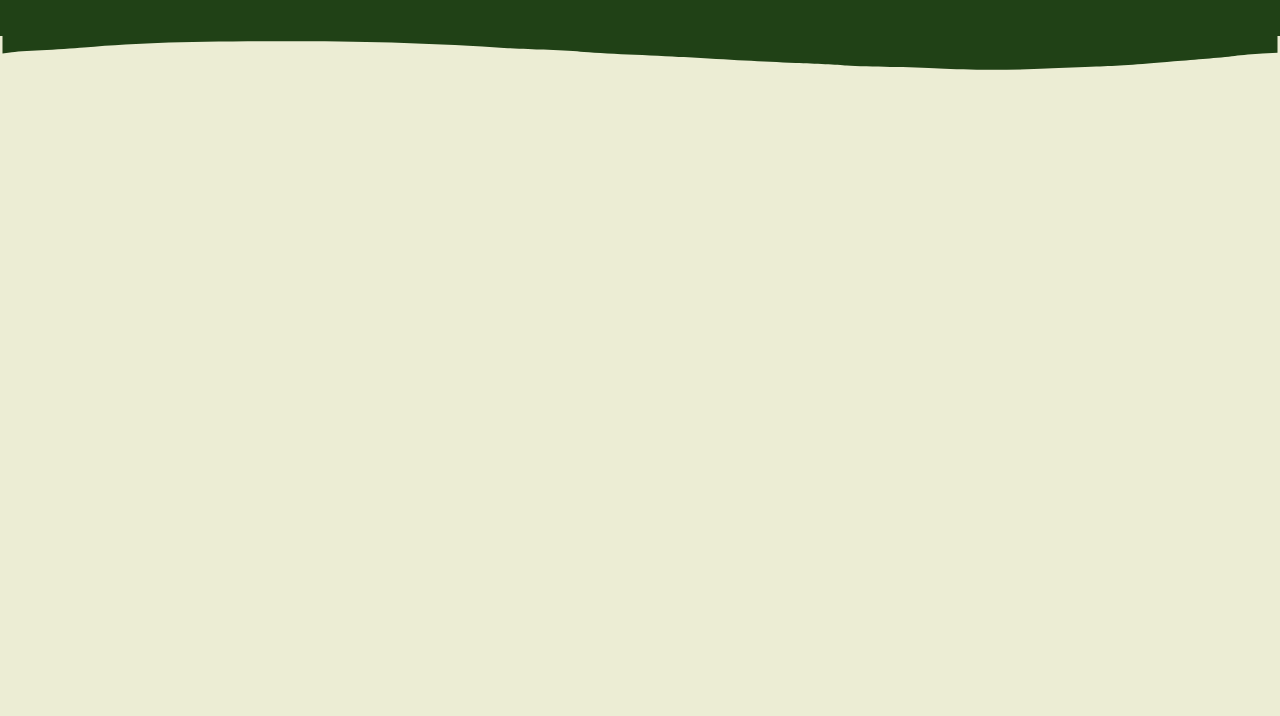
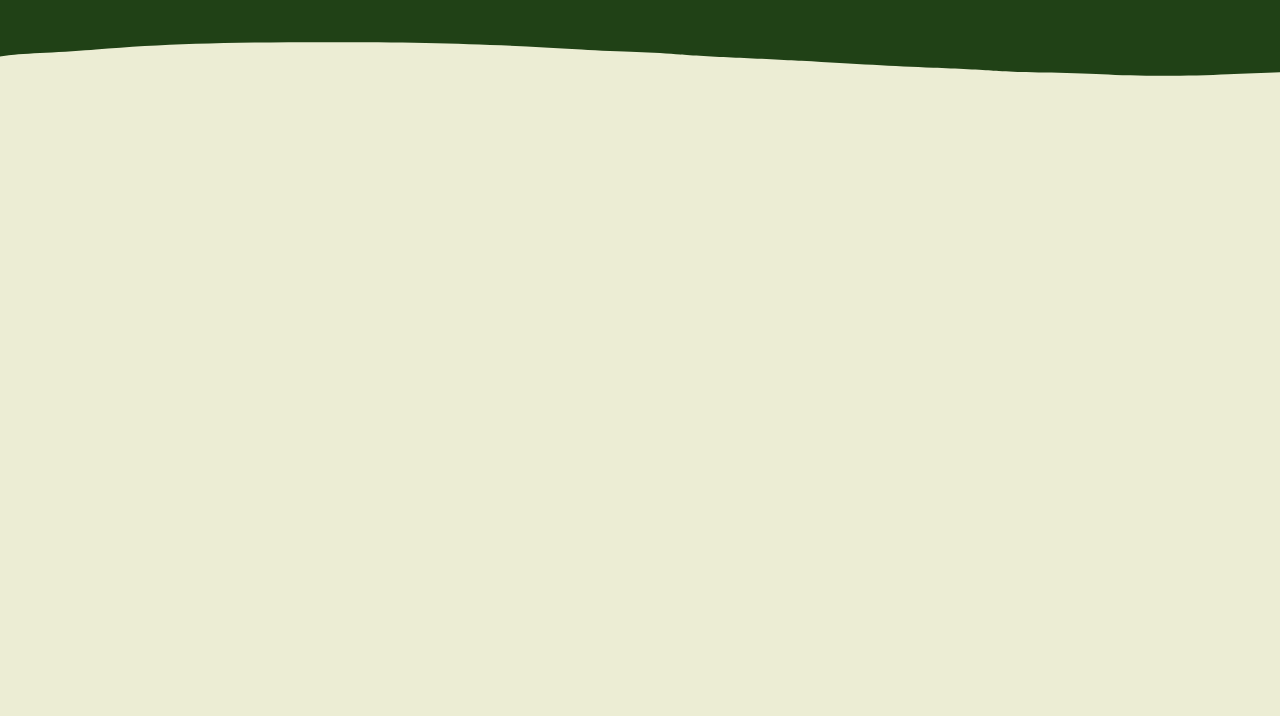
Before and after one commit to maud-genetet/CafePierre, a plain HTML site: page CO2.html in a window 1280 px wide. Shown: the part 84-800 px from the top of the page. Drawn offline with Linux system fonts and the light colour scheme.

Commit message:
finition

```diff
--- a/header.css
+++ b/header.css
@@ -38,7 +38,7 @@ header {
 .separation {
     background-color: #ecedd4;
     width: 100%;
-    height: 20vh;
+    height: 5vh;
     background-repeat: no-repeat;
 }
 
--- a/pageGraphe.css
+++ b/pageGraphe.css
@@ -8,5 +8,7 @@
     left: 0;
     position: fixed;
     background-image: url(data/vagueSeparation3.svg);
-    background-size: contain;
+    background-size: cover;
+    background-repeat: repeat-x;
+    width: 100vw;
 }
```
